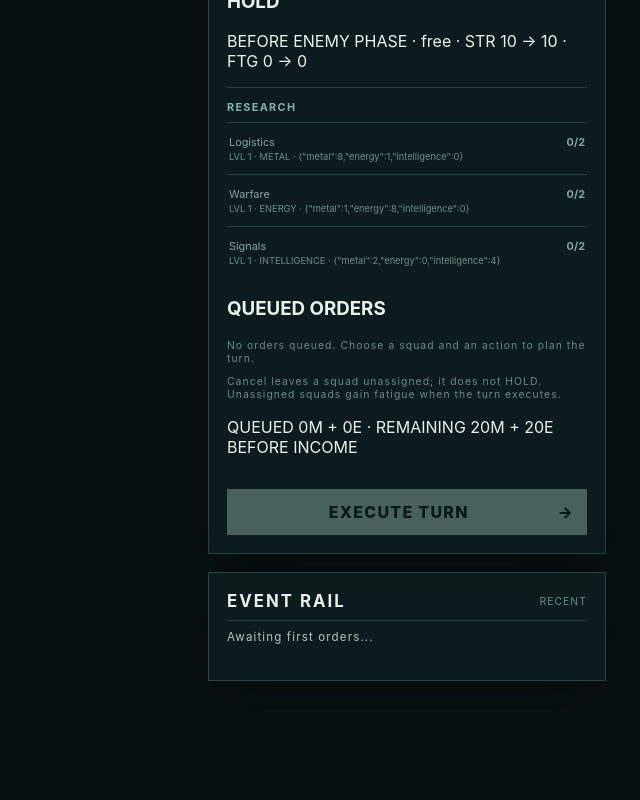
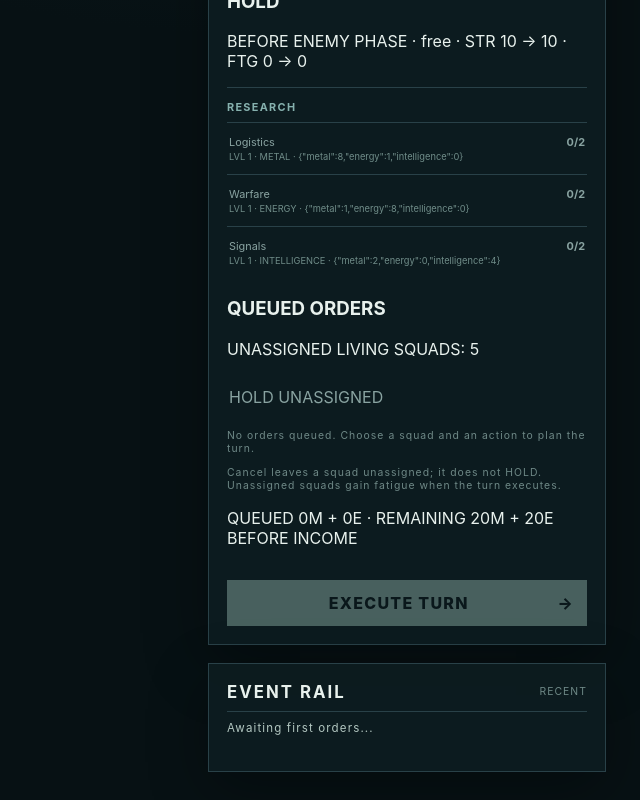
Before and after one commit to mostly-controlled/rimeward, a React (Vite) app: page / in a window 1280 px wide. Shown: the part 1142-1942 px from the top of the page, without its empty margins (640-1280 px from the left). Before the commit the page ends 1851 px from the top, so only its background shows below. Built offline with nearby package versions, Linux system fonts and the light colour scheme.

Commit message:
Add HOLD UNASSIGNED queue action

```diff
--- a/src/ui/App.tsx
+++ b/src/ui/App.tsx
@@ -143,6 +143,18 @@ export function App({ initialGame }: { initialGame?: GameState } = {}) {
     [game, squad],
   );
   const orderFor = (id: string) => orders.find((o) => o.squadId === id);
+  const unassignedSquads = game.squads.filter((unit) => !orderFor(unit.id));
+  const canHoldUnassigned = game.terminal === "active" && unassignedSquads.length > 0;
+  const holdUnassigned = () => {
+    if (!canHoldUnassigned) return;
+    setError("");
+    setOrders((previous) => [
+      ...previous,
+      ...game.squads
+        .filter((unit) => !previous.some((order) => order.squadId === unit.id))
+        .map((unit) => ({ squadId: unit.id, type: "hold" as const })),
+    ]);
+  };
   const sectorName = (id?: SectorId) => id ? game.sectors.find((sector) => sector.id === id)?.name ?? id : "—";
   const setOrder = (type: OrderType, target?: SectorId) => {
     if (!selectedId || game.terminal !== "active") return;
@@ -747,6 +759,12 @@ export function App({ initialGame }: { initialGame?: GameState } = {}) {
                 )}
                 <section className="queued-orders" aria-label="Queued orders">
                   <h3>QUEUED ORDERS</h3>
+                  <p className="unassigned-count">
+                    UNASSIGNED LIVING SQUADS: {unassignedSquads.length}
+                  </p>
+                  <button disabled={!canHoldUnassigned} onClick={holdUnassigned}>
+                    HOLD UNASSIGNED
+                  </button>
                   {game.terminal !== "active" ? (
                     <p className="muted">Campaign complete. No orders can be queued.</p>
                   ) : (
```
Also changed, not shown: 1 other file (tests, documents, lock files or other folders).
